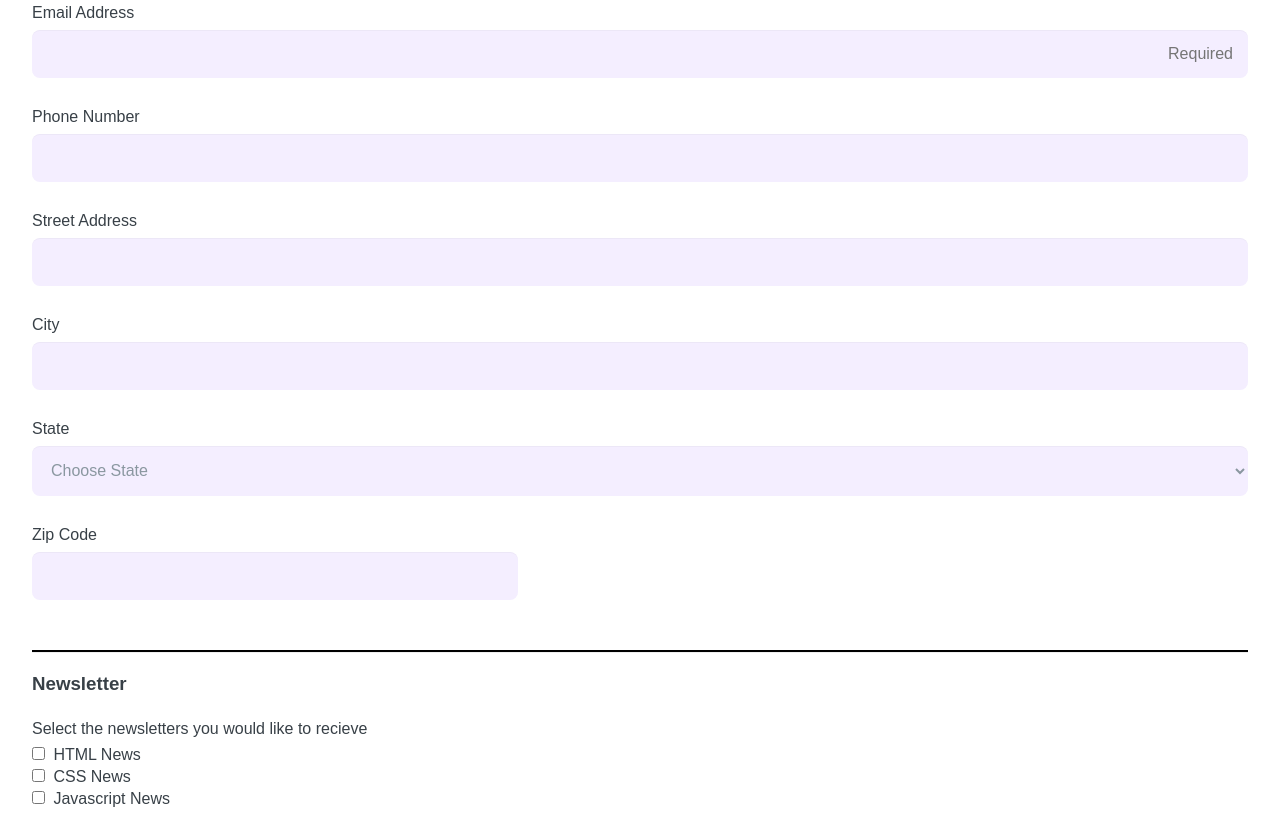
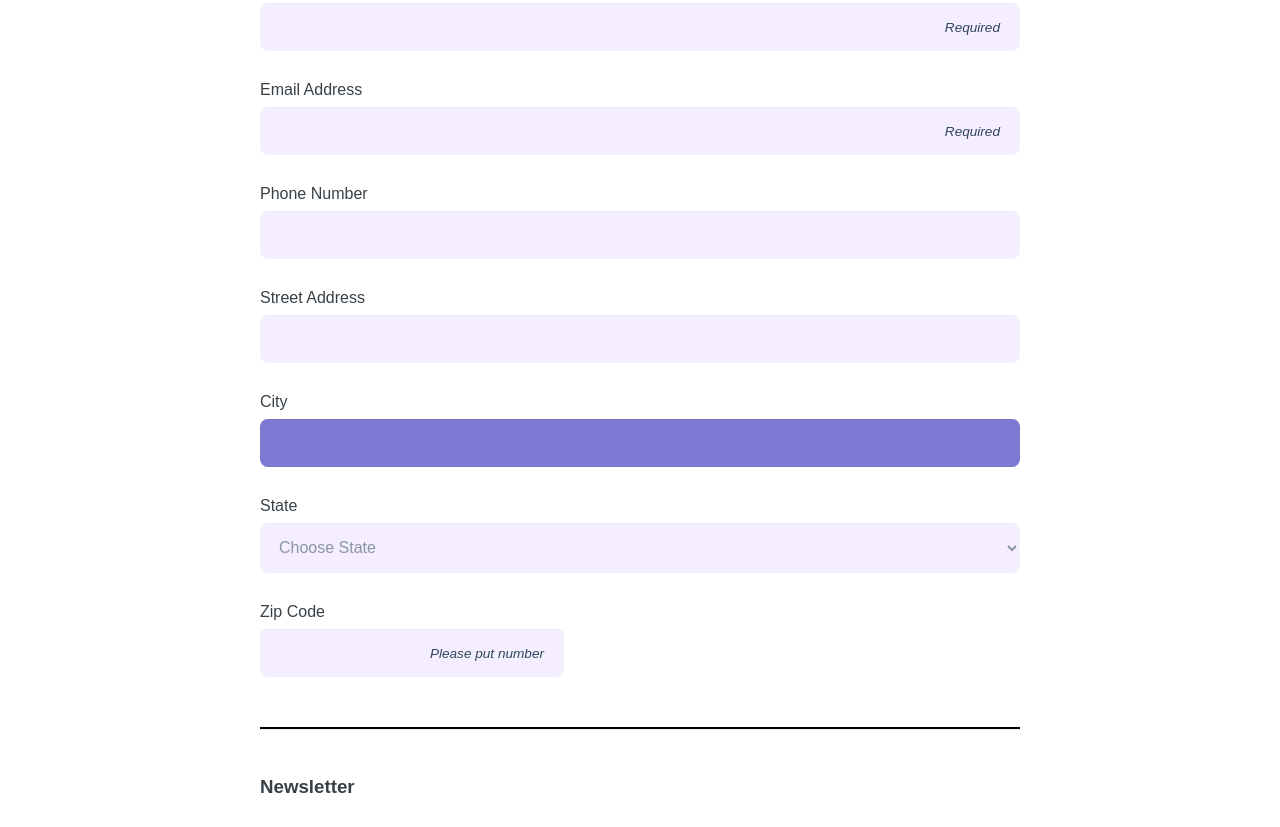
Before and after one commit to Naoto31/techdegree-project-3, a plain HTML site: page index.html in a window 1280 px wide. Shown: the part 386-1213 px from the top of the page. Drawn offline with Linux system fonts and the light colour scheme.

Commit message:
Some updates

```diff
--- a/css/styles.css
+++ b/css/styles.css
@@ -1,19 +1,21 @@
-* {
-    margin: 0px;
-    padding: 0px;
-
+*, *:before, *:after {
+    -moz-box-sizing: border-box;
+    -webkit-box-sizing: border-box;
+    box-sizing: border-box;
   }
 
 /* --- Basic --- */
 
-header{
+header {
     background-color: #142850;
     color: white;
     text-align: center;
     padding-top: 20px;
     padding-bottom: 20px;
+    margin: auto;
 
 }
+
 body {
 
     font-family: 'Nunito', sans-serif;
@@ -66,7 +68,7 @@ select {
     border-radius: 8px;
     background-color: #f4eeff;
     color: #8a97a0;
-  box-shadow: 0 1px 0 rgba(0,0,0,0.03) inset;
+    box-shadow: 0 1px 0 rgba(0, 0, 0, 0.03) inset;
     margin-bottom: 30px;
 }
 
@@ -75,12 +77,25 @@ select {
 }
 
 
-input[type="number"] {
+input[id^="zip"] {
     width: 40%;
 
 }
 
+input[id^="city"] {
+    background-color: #7f78d2;
 
+}
+
+
+input::placeholder {
+    color: #30475e;
+    font-size: 0.85em;
+    font-style: italic;
+    padding-right: 5px;
+    text-align: right;
+
+}
 
 input[type="text"]:focus,
 input[type="email"]:focus,
@@ -88,15 +103,10 @@ input[type="tel"]:focus,
 textarea:focus,
 #state:focus {
     border: 3px solid #555;
-    text-align:left;
+    text-align: left;
 
 }
 
-
-input[placeholder='Required'] {
-   text-align: right;
-
-}
 
 
 /* --- Radio & Checkbox --- */
@@ -109,15 +119,15 @@ input[type="checkbox"] {
 /* --- Class --- */
 
 .head-content {
-    margin-top: 15px;
-    margin-bottom: 15px;
+    margin-top: 30px;
+    margin-bottom: 30px;
     text-align: center;
     line-height: 1.5;
 
 }
 
 .sub-body {
-    width: 95%;
+    width: 90%;
     margin: auto;
 }
 
@@ -152,3 +162,13 @@ button {
     width: 100%;
     margin-bottom: 10px;
 }
+
+
+/* --- Laptop & Tablet --- */
+
+@media screen and (min-width: 768px) {
+
+    .sub-body {
+        width: 760px;
+    }
+}
--- a/index.html
+++ b/index.html
@@ -1,3 +1,4 @@
+<!DOCTYPE html>
 <html lang="en">
 
 <head>
@@ -52,7 +53,7 @@
 
 
             <label for="zip-code">Zip Code</label>
-            <input type="number" name="zip-code" name="user-zip-code">
+            <input type="text" id="zip-code" name="user-zip-code" placeholder="Please put number">
 
         </form>
 
@@ -62,16 +63,16 @@
             <h3>Newsletter</h3>
 
 
-        <label for="newsletter">Select the newsletters you would like to recieve</label>
-        <input type="checkbox" id="html-news" valuse="newsletter-html-news" name="user-newsletter">
+            <label>Select the newsletters you would like to recieve</label>
+            <input type="checkbox" id="html-news" value="newsletter-html-news" name="user-newsletter">
             <label class="light" for="html-news">HTML News</label><br>
-        <input type="checkbox" id="css-news" valuse="newsletter-css-news" name="user-newsletter">
+            <input type="checkbox" id="css-news" value="newsletter-css-news" name="user-newsletter">
             <label class="light" for="css-news">CSS News</label><br>
-        <input type="checkbox" id="javascript-news" valuse="newsletter-javascript-news" name="user-newsletter">
+            <input type="checkbox" id="javascript-news" value="newsletter-javascript-news" name="user-newsletter">
             <label class="light" for="javascript-news">Javascript News</label><br><br>
 
 
-        <label for="newsletter-format">Newsletter format</label>
+            <label>Newsletter format</label>
             <input type="radio" id="html-format" value="html-format" name="user-format">
             <label for="html-format" class="light">HTML</label><br>
 
@@ -86,16 +87,16 @@
 
         </div>
 
+        <footer>
+            <p>&copy; 2020 Naoto Sai<p>
 
+        </footer>
 
 
 
     </div>
 
-    <footer>
-        <p>&copy; 2020 Naoto Sai<p>
 
-    </footer>
 </body>
 
 </html>
```
Also changed, not shown: 1 other file. Lines whose indentation alone changed are shown as unchanged.
